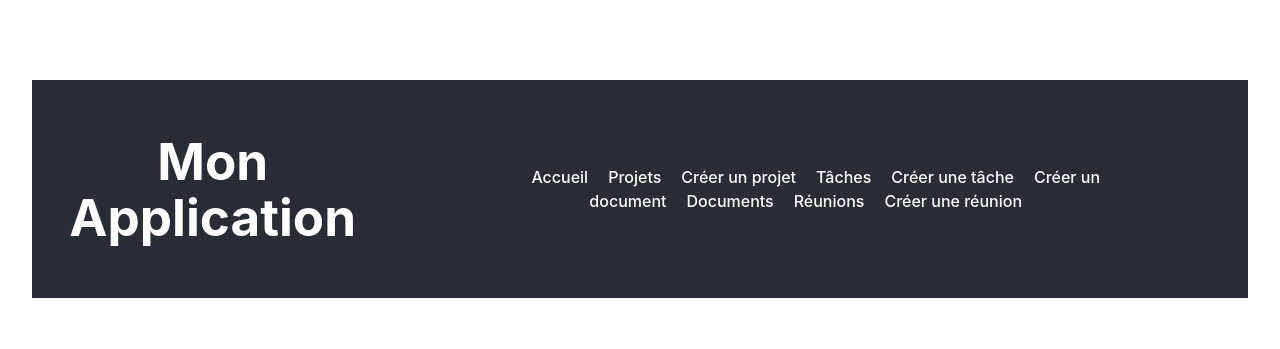
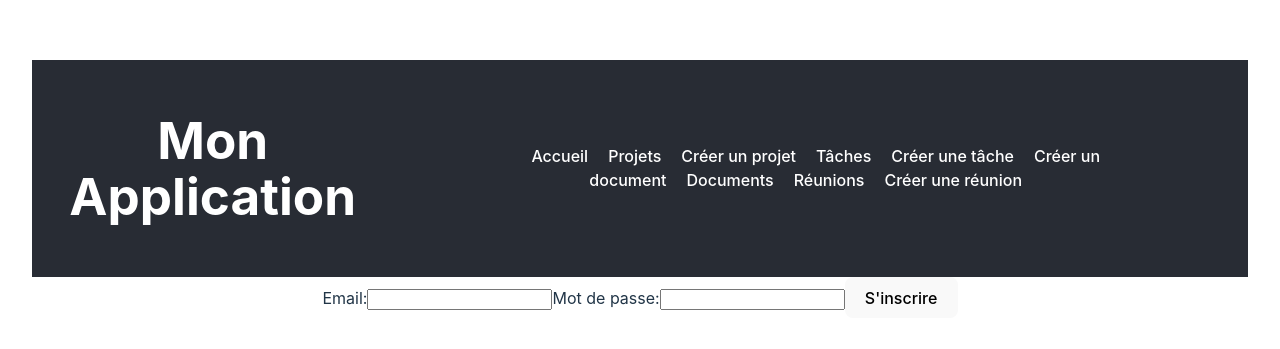
Before and after one commit to yacine977/frontend-gestion-projet, a React (Vite) app: page /inscription in a window 1280 px wide. Shown: the part 211-560 px from the top of the page. Built offline with nearby package versions, Linux system fonts and the light colour scheme.

Commit message:
Ajout de l'authentification Firebase et du composant d'inscription

```diff
--- a/package.json
+++ b/package.json
@@ -10,6 +10,7 @@
     "preview": "vite preview"
   },
   "dependencies": {
+    "firebase": "^10.12.2",
     "react": "^18.2.0",
     "react-dom": "^18.2.0",
     "react-router-dom": "^6.23.1"
--- a/src/App.jsx
+++ b/src/App.jsx
@@ -19,6 +19,7 @@ import ProjectDocuments from './composants/ProjectDocuments';
 import ListeReunions from './composants/ListeReunions';
 import CreerReunion from './composants/CreerReunion';
 import ModifierReunion from './composants/ModifierReunion';
+import Inscription from './composants/Inscription';
 
 
 
@@ -51,6 +52,7 @@ function App() {
           <Route path="/reunions" element={<ListeReunions />} />
           <Route path="/creer-reunion" element={<CreerReunion />} />
           <Route path="/modifier-reunion/:id" element={<ModifierReunion />} />
+          <Route path="/inscription" element={<Inscription />} />
 
 
 
--- a/src/composants/HomePage.jsx
+++ b/src/composants/HomePage.jsx
@@ -10,6 +10,9 @@ function HomePage() {
       <h1>Application de Gestion de Projet</h1>
       <h2>Bienvenue sur la page d'accueil</h2>
       <p>Ceci est la page d'accueil de l'application de gestion de projet.</p>
+      //boutoun pour inscription
+      <a href="/inscription" className="button">S'inscrire</a>
+
     </div>
   );
 }
--- /dev/null
+++ b/src/composants/Inscription.jsx
@@ -0,0 +1,43 @@
+import React, { useState } from 'react';
+import { getAuth, createUserWithEmailAndPassword } from "firebase/auth";
+import app from '../firebase'; // Assurez-vous que le chemin est correct
+
+function Inscription() {
+  const [email, setEmail] = useState('');
+  const [password, setPassword] = useState('');
+
+const inscription = (e) => {
+  e.preventDefault();
+  if (password.length < 6) {
+    alert('Le mot de passe doit comporter au moins 6 caractères');
+    return;
+  }
+  const auth = getAuth(app);
+  createUserWithEmailAndPassword(auth, email, password)
+    .then((userCredential) => {
+      console.log('Inscription réussie');
+      alert('Inscription réussie');
+       // Ajoutez cette ligne
+    })
+    .catch((error) => {
+      console.error('Erreur lors de l\'inscription', error);
+      alert('Erreur lors de l\'inscription: ' + error.message);
+    });
+};
+
+  return (
+    <form onSubmit={inscription}>
+      <label>
+        Email:
+        <input type="email" value={email} onChange={(e) => setEmail(e.target.value)} required />
+      </label>
+      <label>
+        Mot de passe:
+        <input type="password" value={password} onChange={(e) => setPassword(e.target.value)} required />
+      </label>
+      <button type="submit">S'inscrire</button>
+    </form>
+  );
+}
+
+export default Inscription;
--- /dev/null
+++ b/src/firebase.js
@@ -0,0 +1,19 @@
+// Import the functions you need from the SDKs you need
+import { initializeApp } from "firebase/app";
+// TODO: Add SDKs for Firebase products that you want to use
+// https://firebase.google.com/docs/web/setup#available-libraries
+
+// Your web app's Firebase configuration
+const firebaseConfig = {
+  apiKey: "AIzaSyCSbVbgc5T28-OhJ7kSOEfIbx3ZjSBX_Is",
+  authDomain: "gestion-projet-90ac6.firebaseapp.com",
+  projectId: "gestion-projet-90ac6",
+  storageBucket: "gestion-projet-90ac6.appspot.com",
+  messagingSenderId: "152586422953",
+  appId: "1:152586422953:web:a93d5ada18ddd55808b7b8"
+};
+
+// Initialize Firebase
+const app = initializeApp(firebaseConfig);
+
+export default app;
```
Also changed, not shown: 1 other file (tests, documents, lock files or other folders).
